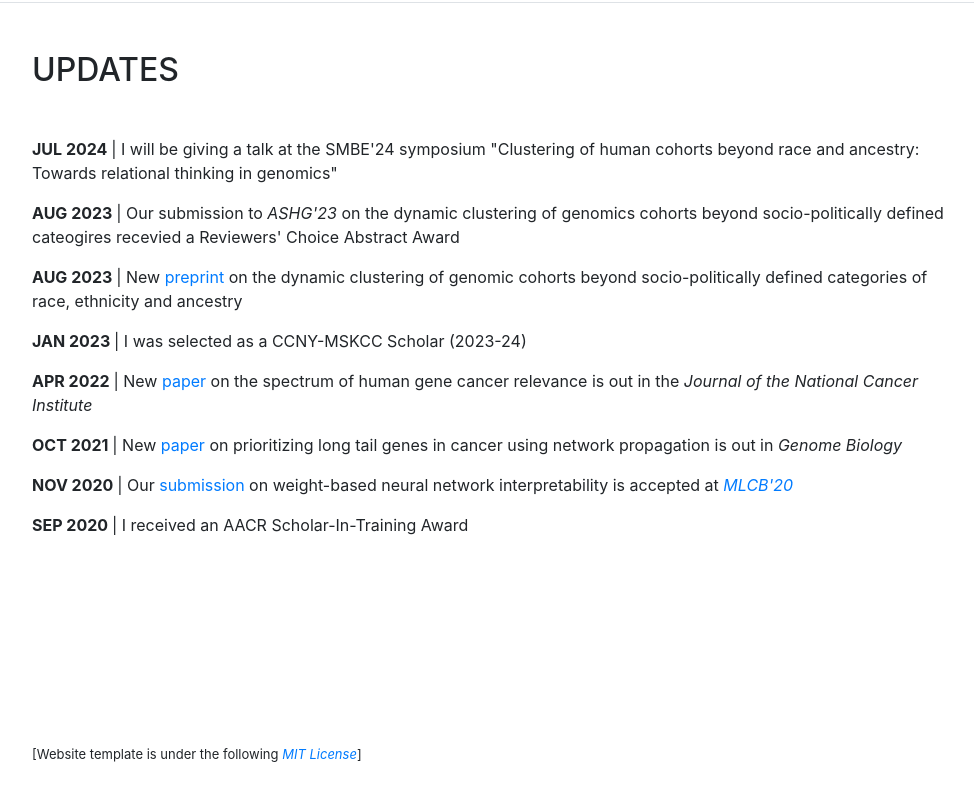
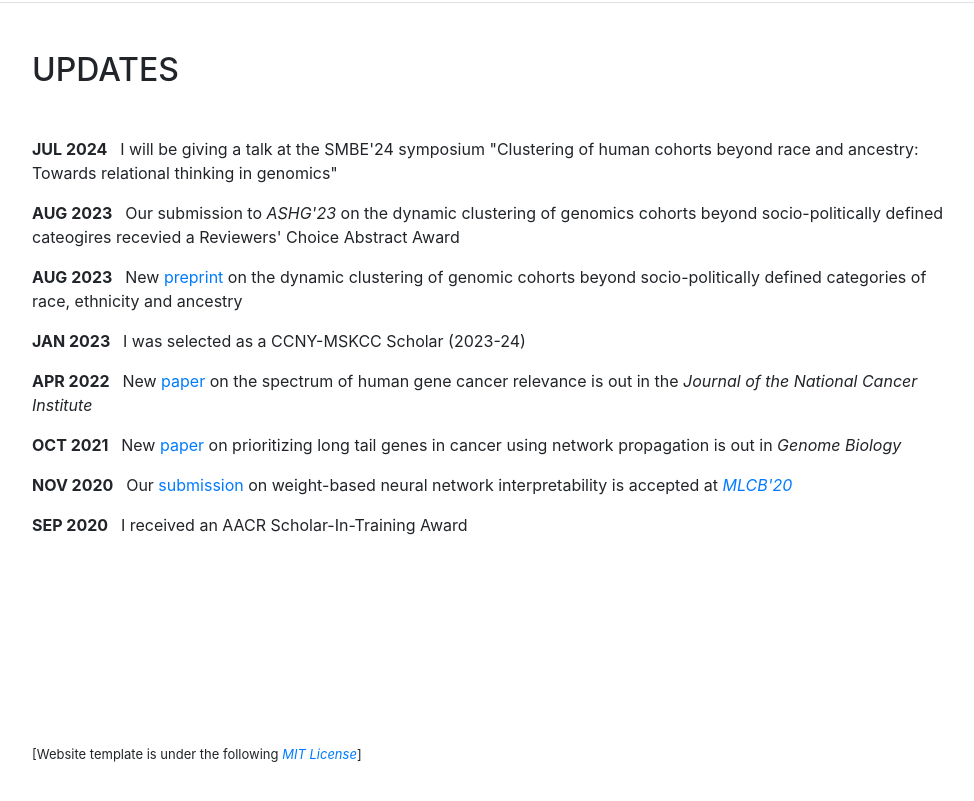
Before and after one commit to hussein-mohsen/hussein-mohsen.github.io, a website with bundled scripts: page index.html in a window 1280 px wide. Shown: the part 3160-3961 px from the top of the page, without its empty margins (288-1262 px from the left). Built offline with nearby package versions, Linux system fonts and the light colour scheme; a web font is replaced by a local one.

Commit message:
Update index.html

```diff
--- a/index.html
+++ b/index.html
@@ -164,14 +164,14 @@
 
           <div class="resume-item d-flex flex-column flex-md-row mb-5">
             <div class="resume-content mr-auto">
-              <p> <b> JUL 2024 </b> | I will be giving a talk at the SMBE'24 symposium "Clustering of human cohorts beyond race and ancestry: Towards relational thinking in genomics"
-              <p> <b> AUG 2023 </b> | Our submission to <i>ASHG'23</i> on the dynamic clustering of genomics cohorts beyond socio-politically defined cateogires recevied a Reviewers' Choice Abstract Award
-              <p> <b> AUG 2023 </b> | New <a href="https://www.biorxiv.org/content/10.1101/2023.08.04.552035v1" target="_blank">preprint</a> on the dynamic clustering of genomic cohorts beyond socio-politically defined categories of race, ethnicity and ancestry
-              <p> <b> JAN 2023 </b> | I was selected as a CCNY-MSKCC Scholar (2023-24)
-	      <p> <b> APR 2022 </b> | New <a href="https://academic.oup.com/jnci/advance-article/doi/10.1093/jnci/djac068/6568022" target="_blank">paper</a> on the spectrum of human gene cancer relevance is out in the <i>Journal of the National Cancer Institute</i></p>
-              <p> <b> OCT 2021 </b> | New <a href="https://genomebiology.biomedcentral.com/articles/10.1186/s13059-021-02504-x" target="_blank">paper</a> on prioritizing long tail genes in cancer using network propagation is out in <i>Genome Biology</i></p>
-              <p> <b> NOV 2020 </b> | Our <a href="https://drive.google.com/file/d/1nNQQHthO6CFtGZ3iImQqrYPVQ3nVuznt/view?usp=sharing" target="_blank">submission</a> on weight-based neural network interpretability is accepted at <i><a href="https://sites.google.com/cs.washington.edu/mlcb2020/" target="_blank">MLCB'20</a></i></p>
-              <p> <b> SEP 2020 </b> | I received an AACR Scholar-In-Training Award </i></p>
+              <p> <b> JUL 2024 </b> &nbsp I will be giving a talk at the SMBE'24 symposium "Clustering of human cohorts beyond race and ancestry: Towards relational thinking in genomics"
+              <p> <b> AUG 2023 </b> &nbsp Our submission to <i>ASHG'23</i> on the dynamic clustering of genomics cohorts beyond socio-politically defined cateogires recevied a Reviewers' Choice Abstract Award
+              <p> <b> AUG 2023 </b> &nbsp New <a href="https://www.biorxiv.org/content/10.1101/2023.08.04.552035v1" target="_blank">preprint</a> on the dynamic clustering of genomic cohorts beyond socio-politically defined categories of race, ethnicity and ancestry
+              <p> <b> JAN 2023 </b> &nbsp I was selected as a CCNY-MSKCC Scholar (2023-24)
+	      <p> <b> APR 2022 </b> &nbsp New <a href="https://academic.oup.com/jnci/advance-article/doi/10.1093/jnci/djac068/6568022" target="_blank">paper</a> on the spectrum of human gene cancer relevance is out in the <i>Journal of the National Cancer Institute</i></p>
+              <p> <b> OCT 2021 </b> &nbsp New <a href="https://genomebiology.biomedcentral.com/articles/10.1186/s13059-021-02504-x" target="_blank">paper</a> on prioritizing long tail genes in cancer using network propagation is out in <i>Genome Biology</i></p>
+              <p> <b> NOV 2020 </b> &nbsp Our <a href="https://drive.google.com/file/d/1nNQQHthO6CFtGZ3iImQqrYPVQ3nVuznt/view?usp=sharing" target="_blank">submission</a> on weight-based neural network interpretability is accepted at <i><a href="https://sites.google.com/cs.washington.edu/mlcb2020/" target="_blank">MLCB'20</a></i></p>
+              <p> <b> SEP 2020 </b> &nbsp I received an AACR Scholar-In-Training Award </i></p>
 
               <br/> <br/> <br/> <br/> <br/> <br/> <br/> <br/>
 
```
